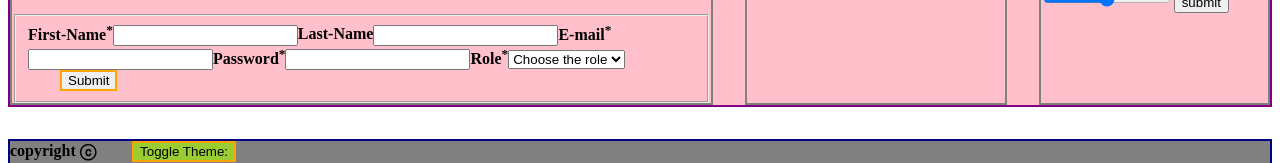
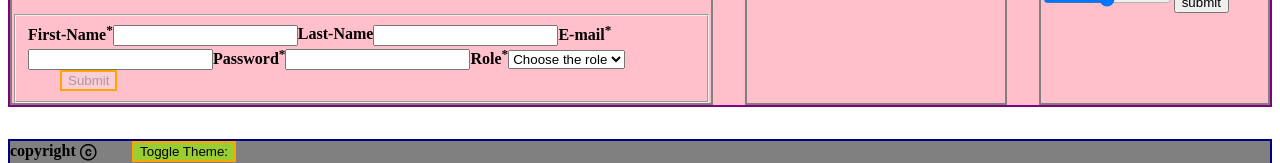
Before and after one commit to smilenayeon/Self-Study, a React (Create React App) app: page / in a window 1280 px wide. Shown: the part 454-617 px from the top of the page. Built offline with nearby package versions, Linux system fonts and the light colour scheme; no server answers.

Commit message:
signUp componenet is completed:formValidation, button diable added

```diff
--- a/src/componenets/SignUp.js
+++ b/src/componenets/SignUp.js
@@ -6,14 +6,22 @@ function SignUp() {
  const[firstName, setFirstName] = useState("");
     const[lastName, setLastName] = useState("");
     const[email, setEmail] = useState("");
-    const[password, setPassword] = useState("");///////////////working on password validation
+    const[password, setPassword] = useState("");
     const[role, setRole] = useState("role");
 
     const firstNameChange = (e)=>{setFirstName(e.target.value)};
     const lastNameChange = (e)=>{setLastName(e.target.value)};
     const emailChange = (e)=>{setEmail(e.target.value)};
-    const passwordChange = (e)=>{setPassword({...password, value:e.target.value})};////////////////working on password validation
+    const passwordChange = (e)=>{setPassword({...password, value:e.target.value})};
     const roleChange = (e)=>{setRole(e.target.value)};
+
+    const getIsFormValid = ()=>{
+            return(firstName &&
+                   email &&
+                   password.value.length >= 8 &&
+                   role !== "role");
+        };
+
 
     const clearForm=()=>{
         setFirstName("");
@@ -57,7 +65,7 @@ function SignUp() {
                 <option value="individual">Individual</option>
                 <option value="business">Business</option>
             </select>
-            <button onClick={handleSubmit}>Submit</button>
+            <button onClick={handleSubmit} disabled={!getIsFormValid()}>Submit</button>
             </fieldset>
         </form>
     </div>
```
